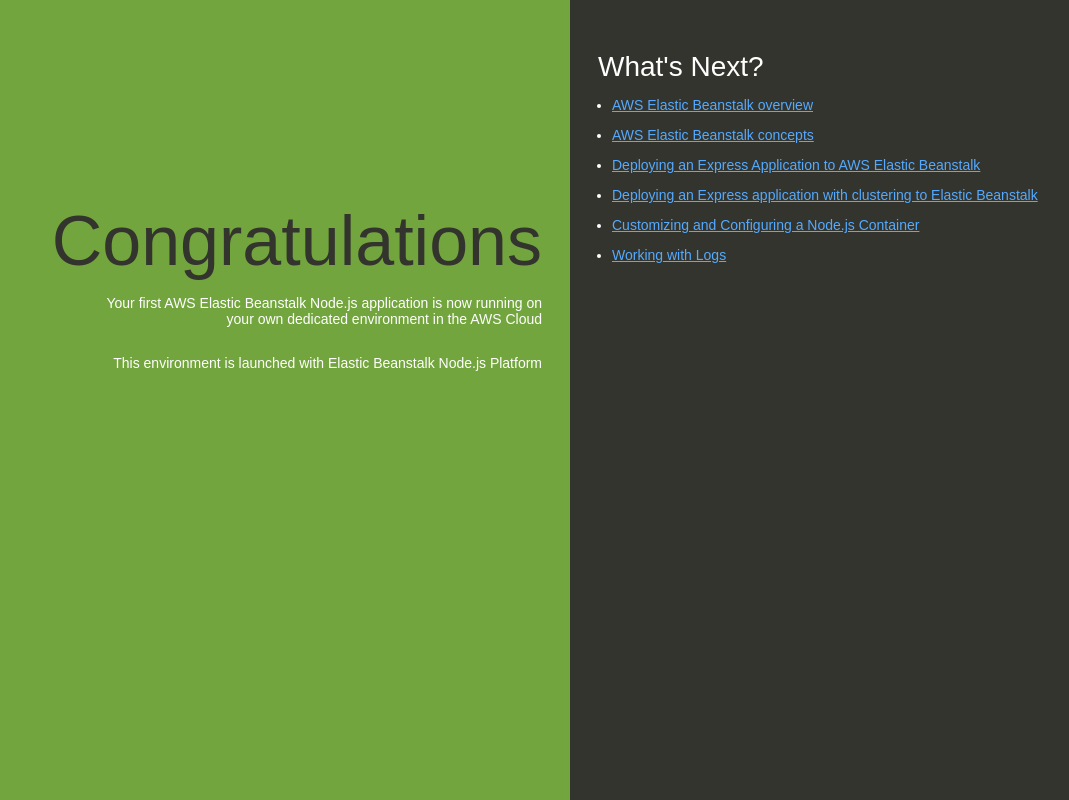
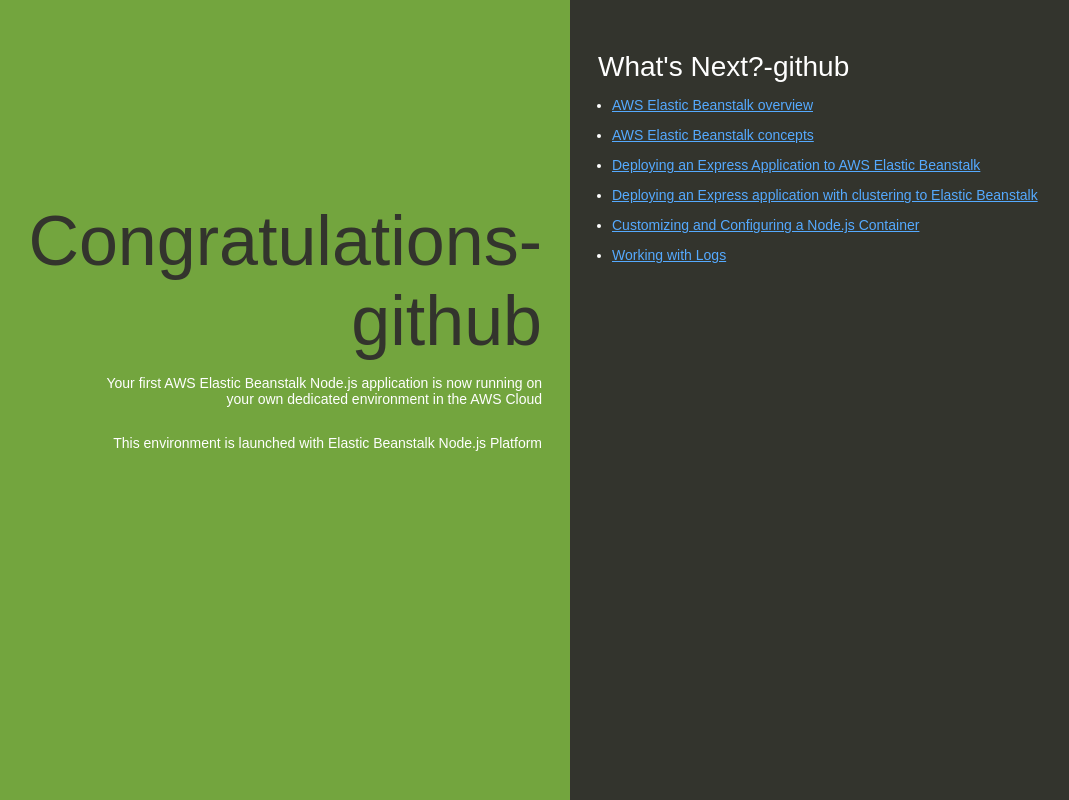
Before and after one commit to suyeon0325/beanstalk, a website: page index.html in a window 1280 px wide. Shown: the whole page, without its empty margins (70-1139 px from the left). Drawn offline with Linux system fonts and the light colour scheme.

Commit message:
Update index.html

```diff
--- a/index.html
+++ b/index.html
@@ -74,12 +74,12 @@
   </head>
   <body>
     <div class="textColumn">
-      <h1>Congratulations</h1>
+      <h1>Congratulations-github</h1>
       <p>Your first AWS Elastic Beanstalk Node.js application is now running on your own dedicated environment in the AWS Cloud</p>
       <p>This environment is launched with Elastic Beanstalk Node.js Platform</p>
     </div>
     <div class="linksColumn">
-      <h2>What's Next?</h2>
+      <h2>What's Next?-github</h2>
       <ul>
         <li><a href="https://docs.aws.amazon.com/elasticbeanstalk/latest/dg/Welcome.html">AWS Elastic Beanstalk overview</a></li>
         <li><a href="https://docs.aws.amazon.com/elasticbeanstalk/latest/dg/concepts.html">AWS Elastic Beanstalk concepts</a></li>
```
